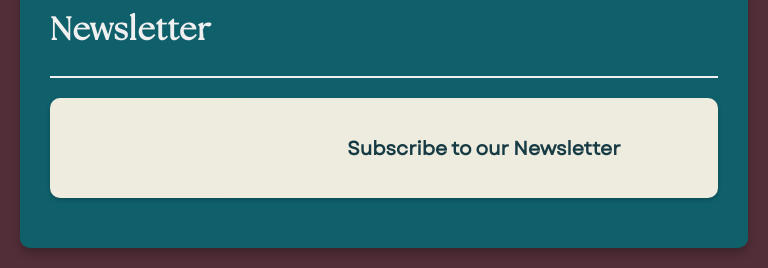
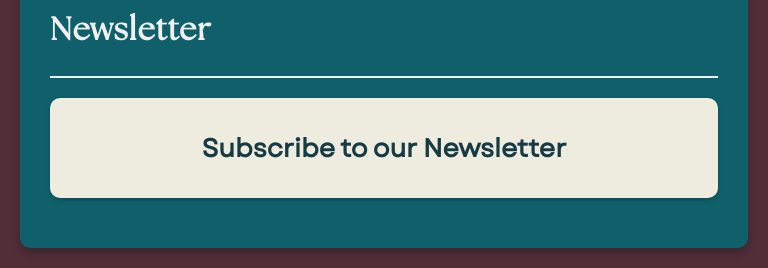
Before and after one commit to nazh0q/bindaas, a plain HTML site: page index.html in a window 768 px wide. Shown: the part 775-1043 px from the top of the page. Drawn offline with Linux system fonts and the light colour scheme.

Commit message:
Add files via upload

```diff
--- a/index.html
+++ b/index.html
@@ -29,7 +29,7 @@
       <h2 class="subheading">Newsletter</h2>
       <hr class="divider">
       <a href="subscribe.html" target="_blank" class="newsletter-container">
-        <div class="newsletter-image" style="background-image: url('');"></div>
+        <div class="newsletter-image"></div>
         <div class="newsletter-text">Subscribe to our Newsletter</div>
       </a>
     </div>
--- a/styles.css
+++ b/styles.css
@@ -180,9 +180,9 @@ i:hover {
     box-shadow: 0 4px 8px rgba(0, 0, 0, 0.219);
 }
 
-.newsletter-image {
-    width: 100%; /* Full width for mobile devices */
-    height: 150px; /* Fixed height for the image */
+/*.newsletter-image {
+    width: 100%;  Full width for mobile devices
+    height: 150px; Fixed height for the image
     background-size: cover;
     background-position: center;
     flex-shrink: 0;
@@ -197,13 +197,13 @@ i:hover {
     bottom: 0;
     left: 0;
     background: linear-gradient(to right, rgba(255, 255, 255, 0) 20%, #EEECDE);
-}
+}*/
 
 .newsletter-text {
     flex-grow: 1;
     padding: 20px;
-    text-align: left;
-    font-size: 1.2em; /* Smaller font size for mobile devices */
+    text-align: center;
+    font-size: 1em; /* Smaller font size for mobile devices */
     color: #173B45;
     font-weight: 600;
 }
@@ -393,18 +393,19 @@ button:hover {
         flex-direction: row;
     }
 
-    .newsletter-image {
+    /*.newsletter-image {
         width: 100px;
         height: auto;
     }
 
     .newsletter-image::after {
         background: linear-gradient(to right, rgba(255, 255, 255, 0) 30%, #EEECDE);
-    }
+    }*/
 
     .newsletter-text {
         padding: 20px;
         font-size: 1.4em;
+        text-align: center;
     }
 
     .form-container {
@@ -471,15 +472,10 @@ button:hover {
         height: 100px; /* Reduced height for iPad Mini */
     }
 
-    .newsletter-container .newsletter-image::after {
-        background: linear-gradient(to right, rgba(255, 255, 255, 0) 20%, #EEECDE);
-        box-shadow: inset -11px 0 10px -3px #EEECDE; /* Blend the edge smoothly */
-    }
-
-    .newsletter-image {
-        width: 200px; /* Adjusted width for iPad Mini */
+    /*.newsletter-image {
+        width: 200px;  Adjusted width for iPad Mini
         height: auto;
-    }
+    } */
 
     .newsletter-text {
         flex-grow: 1;
@@ -487,7 +483,7 @@ button:hover {
         align-items: center; /* Center the text vertically */
         justify-content: center; /* Center the text horizontally */
         padding: 10px;
-        font-size: 1.2em; /* Smaller font size for iPad Mini */
+        font-size: 1.6em; /* Smaller font size for iPad Mini */
         text-align: center;
     }
 
```
Also changed, not shown: 1 other file.
